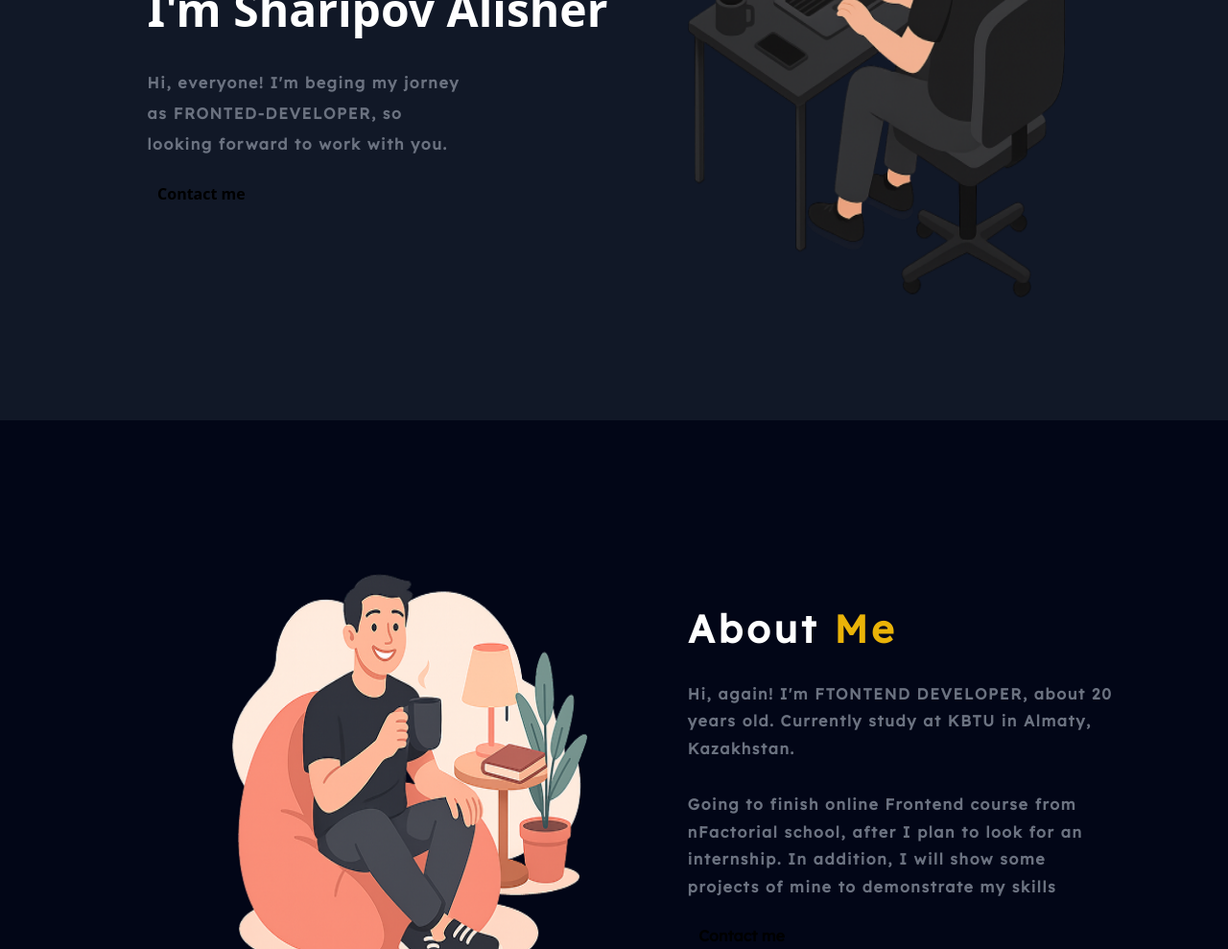
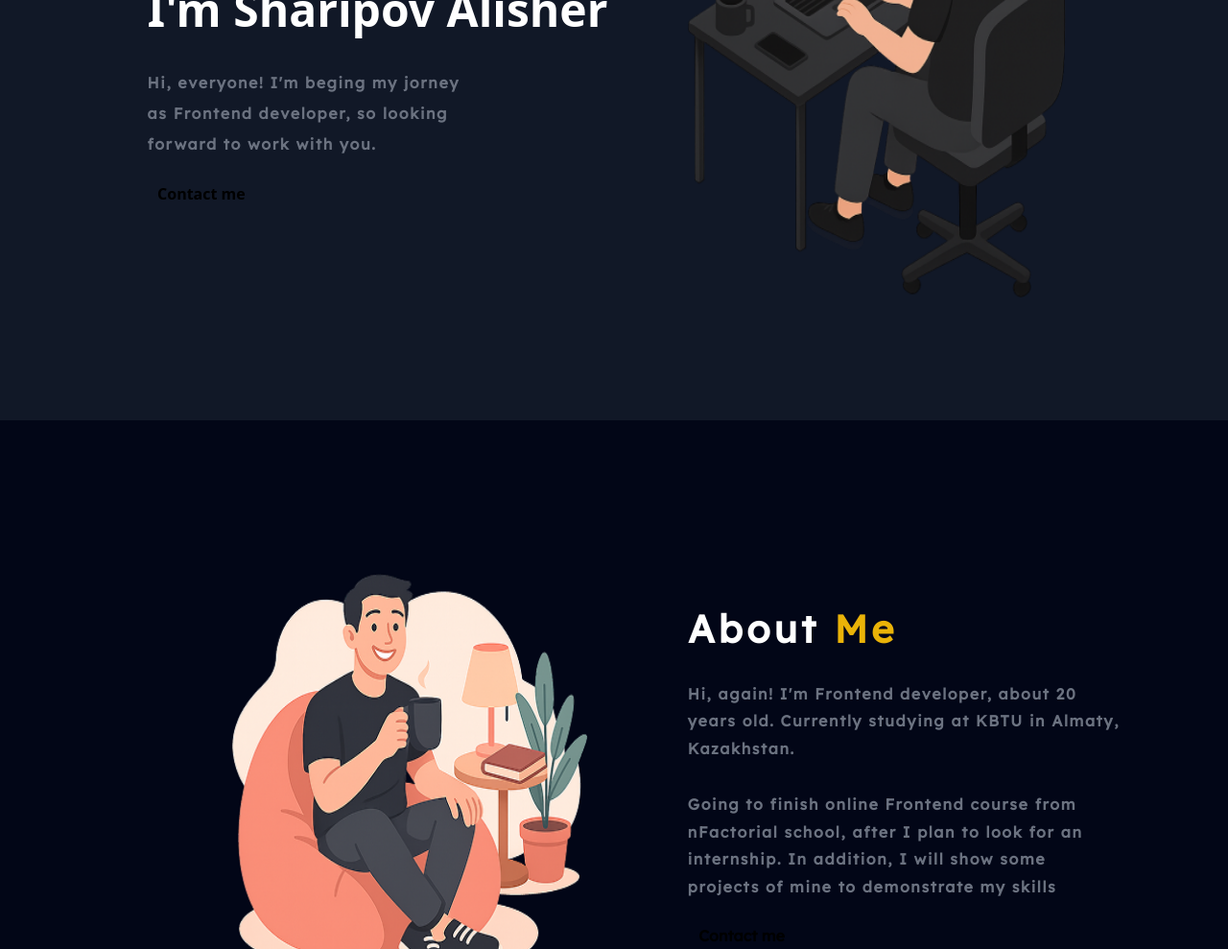
Before and after one commit to alisher22062005/Portfolio_Project, a React (Vite) app: page /menu in a window 1280 px wide. Shown: the part 467-1456 px from the top of the page at 96% size. Built offline with nearby package versions, Linux system fonts and the light colour scheme; a web font is replaced by a local one.

Commit message:
feat: added links to the my profiles

```diff
--- a/src/components/Meny/Card1/Card1.jsx
+++ b/src/components/Meny/Card1/Card1.jsx
@@ -19,7 +19,7 @@ export default function Card1({ referenceMenu }) {
   const [index6, setIndex6] = useState(0);
 
   const sample3 =
-    "Hi, everyone! I'm beging my jorney as FRONTED-DEVELOPER, so looking forward to work with you.";
+    "Hi, everyone! I'm beging my jorney as Frontend developer, so looking forward to work with you.";
   const sample1 = "Hello, Welcome";
   const sample2 = "I'm Sharipov Alisher";
   const sample4 = "Sharipov Alisher";
--- a/src/components/Meny/Card2/Card2.jsx
+++ b/src/components/Meny/Card2/Card2.jsx
@@ -11,8 +11,8 @@ export default function Card2() {
             <span className="sm:text-[#EAB308]  xs:text-[#DF0139]">Me</span>
           </div>
           <p className="sm:max-w-[80%] tracking-widest leading-[1.8rem] text-[#6B7280] xs:max-w-[97%] xs:font-['Open_Sans'] xs:font-normal xs:text-[#E4E4E4] sm:font-['Lexend_Deca'] sm:text-[#6B7280] sm:font-bold">
-            Hi, again! I'm FTONTEND DEVELOPER, about 20 years old. Currently
-            study at KBTU in Almaty, Kazakhstan. <br></br> <br></br>Going to
+            Hi, again! I'm Frontend developer, about 20 years old. Currently
+            studying at KBTU in Almaty, Kazakhstan. <br></br> <br></br>Going to
             finish online Frontend course from nFactorial school, after I plan
             to look for an internship. In addition, I will show some projects of
             mine to demonstrate my skills
--- a/src/components/Meny/Footer/Footer.jsx
+++ b/src/components/Meny/Footer/Footer.jsx
@@ -9,6 +9,15 @@ import linkedin from "../../../assets/Icon 6.png";
 import gitHub from "../../../assets/Icon 4.png";
 
 export default function Footer() {
+  const handleClick3 = () => {
+    window.open("https://linkedin.com/in/alisher-sharipov-b1a26b35a");
+  };
+
+  const handleClick4 = () => {
+    window.open(
+      "https://www.instagram.com/sh_alishe1?igsh=MXRlMmN5amw1MnE2ZA=="
+    );
+  };
   return (
     <>
       <div className="pt-[1%] flex gap-[55%] bg-[#111827] pb-[2%] font-['Lexend_Deca'] xs:hidden sm:flex">
@@ -26,9 +35,11 @@ export default function Footer() {
         </div>
         <div className="flex flex-col-reverse">
           <div className="flex gap-[15%] ">
-            <img src={img3} alt="Icon"></img>
+            <img onClick={handleClick3} src={img3} alt="Icon"></img>
 
-            <img src={img4}></img>
+            {/* <img src={img3} alt="Icon"></img> */}
+
+            <img onClick={handleClick4} src={img4}></img>
             <img src={img5}></img>
             <img src={img6}></img>
             <img src={img2}></img>
```
